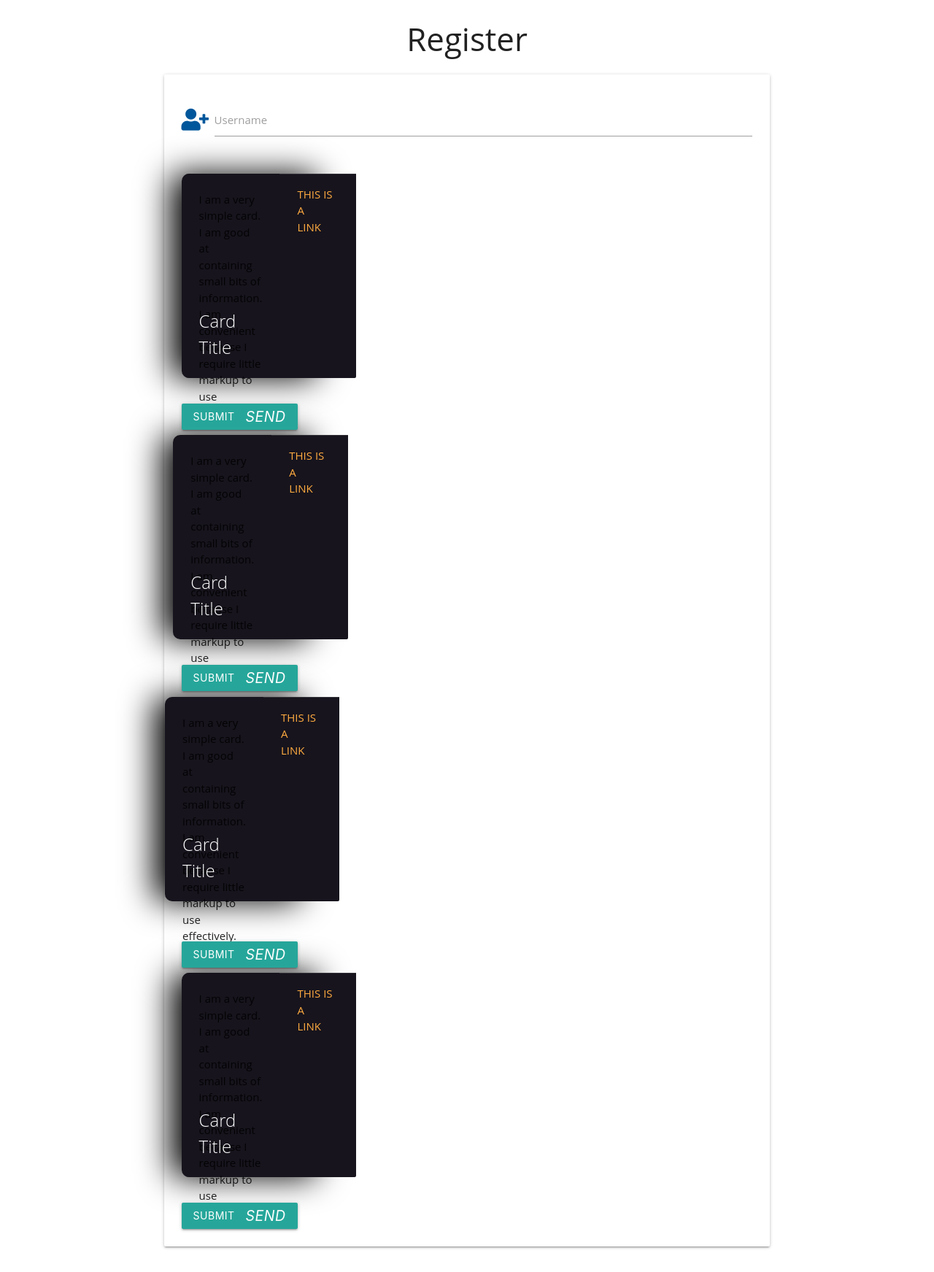
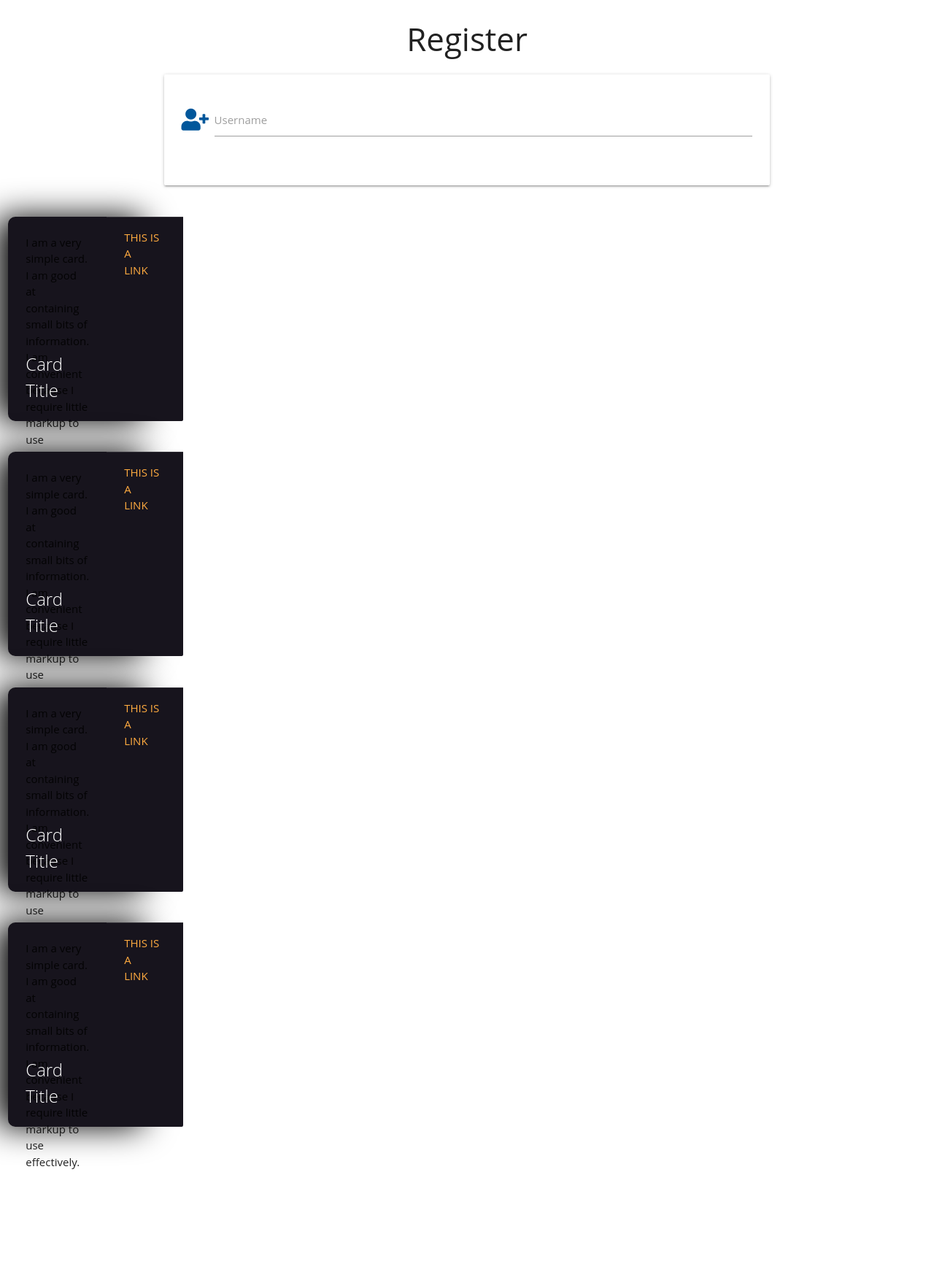
Before and after one commit to aoshenye/Cutz21, a Flask app: page /register in a window 1280 px wide. Shown: the whole page at 73% size. After the commit the page ends 1602 px from the top, so only its background shows below. Run offline with Flask 2, Linux system fonts and the light colour scheme; some libraries are stand-ins or nearby versions; grey boxes are pictures that could not be loaded.

Commit message:
adding new cards from materialize for register.html

```diff
--- a/static/css/style.css
+++ b/static/css/style.css
@@ -94,13 +94,3 @@ body {
   stroke-dashoffset: 360;
   transition: 0.6s ease-out;
 }
-
-svg {
-  fill: #17141d;
-  stroke-width: 2px;
-}
-
-.card:hover .stroke {
-  stroke-dashoffset: 100;
-  transition: 0.6s ease-out;
-}
--- a/templates/register.html
+++ b/templates/register.html
@@ -2,7 +2,8 @@
 {% block content %}
 
     <h3 class="center-align">Register</h3>
-
+<head>
+    <title>Find your barber and get your review out there!</title>
     <div class="row">
         <form class="col s12 m8 offset-m2" method="POST" action="{{ url_for('register') }}">
             <div class="card-panel">
@@ -14,10 +15,18 @@
 						<label for="username">Username</label>
 					</div>
                 </div>
+                </div>
+        </form>
+    </div>
+</head>
+
+<body>
+
 
                 <!-- register -->
-                <div class="row-8">
-                    <div class="row">
+<section>
+
+<div class="row">
     <div class="col s12 m7">
       <div class="card">
         <div class="card-image">
@@ -34,53 +43,8 @@
       </div>
     </div>
   </div>
-                     <button class="btn waves-effect waves-light" type="submit" name="action">Submit
-                         <i class="material-icons right">send</i>
-                    </button>
 
-                    <div class="row-8">
-    <div class="row s12 m7">
-      <div class="card">
-        <div class="card-image">
-          <img src="images/sample-1.jpg">
-          <span class="card-title">Card Title</span>
-        </div>
-        <div class="card-content">
-          <p>I am a very simple card. I am good at containing small bits of information.
-          I am convenient because I require little markup to use effectively.</p>
-        </div>
-        <div class="card-action">
-          <a href="#">This is a link</a>
-        </div>
-      </div>
-    </div>
-  </div>
-                    <button class="btn waves-effect waves-light" type="submit" name="action">Submit
-                         <i class="material-icons right">send</i>
-                    </button>
-
-                    <div class="row">
-    <div class="row s12 m7">
-      <div class="card">
-        <div class="card-image">
-          <img src="images/sample-1.jpg">
-          <span class="card-title">Card Title</span>
-        </div>
-        <div class="card-content">
-          <p>I am a very simple card. I am good at containing small bits of information.
-          I am convenient because I require little markup to use effectively.</p>
-        </div>
-        <div class="card-action">
-          <a href="#">This is a link</a>
-        </div>
-      </div>
-    </div>
-  </div>
-                    <button class="btn waves-effect waves-light" type="submit" name="action">Submit
-                         <i class="material-icons right">send</i>
-                    </button>
-
-                 <div class="row">
+<div class="row">
     <div class="col s12 m7">
       <div class="card">
         <div class="card-image">
@@ -97,12 +61,44 @@
       </div>
     </div>
   </div>
-                    <button class="btn waves-effect waves-light" type="submit" name="action">Submit
-                         <i class="material-icons right">send</i>
-                    </button>
-                </div>
-            </div>
-        </form>
+</section>
+
+<div class="row">
+    <div class="col s12 m7">
+      <div class="card">
+        <div class="card-image">
+          <img src="images/sample-1.jpg">
+          <span class="card-title">Card Title</span>
+        </div>
+        <div class="card-content">
+          <p>I am a very simple card. I am good at containing small bits of information.
+          I am convenient because I require little markup to use effectively.</p>
+        </div>
+        <div class="card-action">
+          <a href="#">This is a link</a>
+        </div>
+      </div>
     </div>
+  </div>
 
+  <div class="row">
+    <div class="col s12 m7">
+      <div class="card">
+        <div class="card-image">
+          <img src="images/sample-1.jpg">
+          <span class="card-title">Card Title</span>
+        </div>
+        <div class="card-content">
+          <p>I am a very simple card. I am good at containing small bits of information.
+          I am convenient because I require little markup to use effectively.</p>
+        </div>
+        <div class="card-action">
+          <a href="#">This is a link</a>
+        </div>
+      </div>
+    </div>
+  </div>
+
+
+</body>
 {% endblock %}
```
Also changed, not shown: templates/reviews.html (+7 -65 lines), static/images/arn5.jpg (added), static/images/beard1.jpg (added), static/images/beard2.jpg (added), static/images/braids (1).png (added), static/images/braids.png (added), static/images/canar.jpg (added), static/images/dalston.jpg (renamed from static/css/dalston.jpg), static/images/dami.jpg (added), static/images/ida.png (added), static/images/kwame.jpg (added), static/images/me.jpg (renamed from static/css/me.jpg), static/images/tim.png (added).
